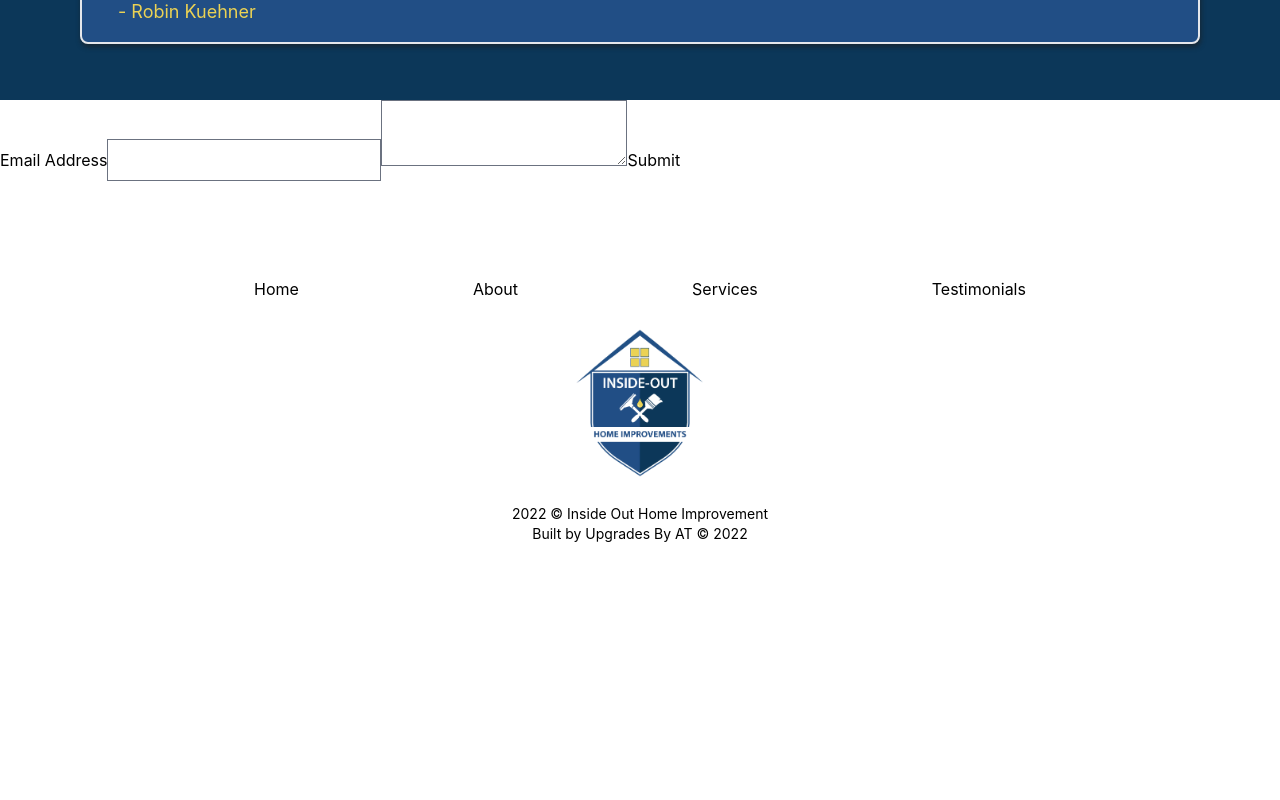
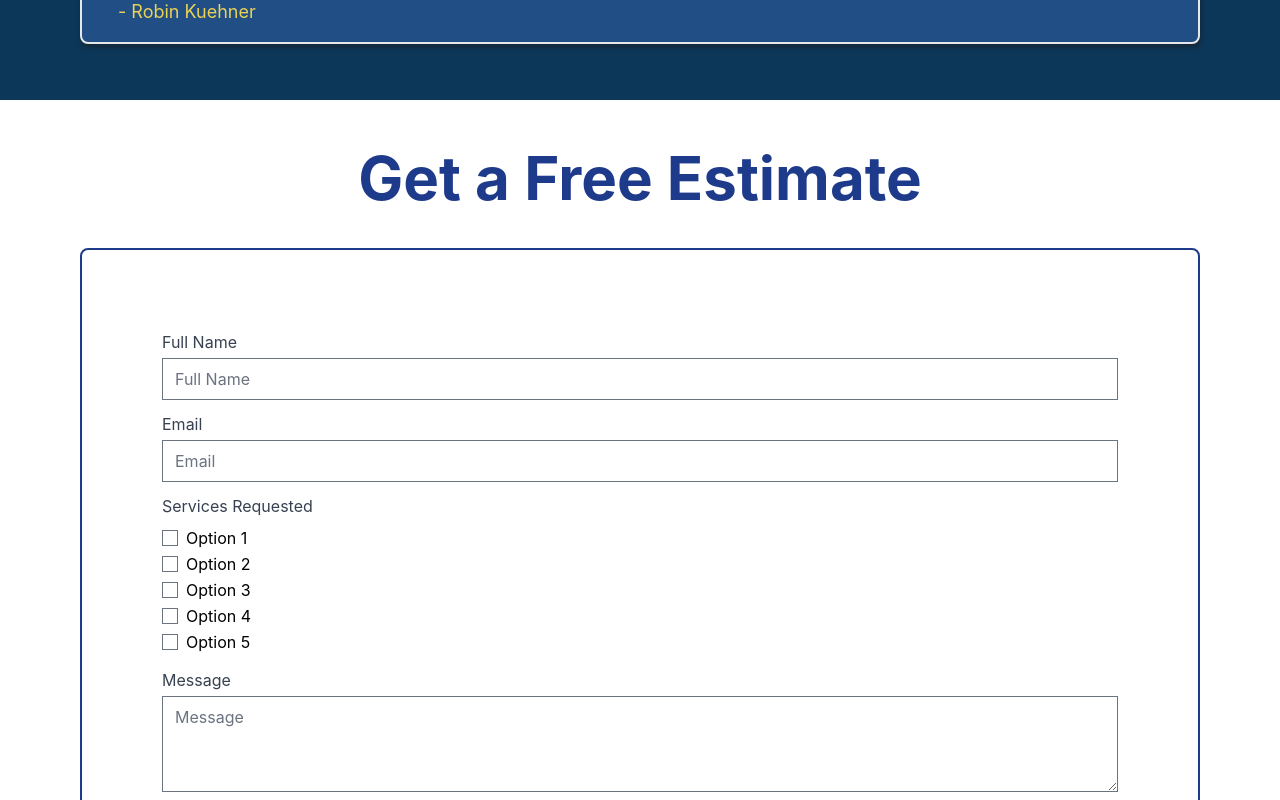
Before and after one commit to AaronTheDesigner/inside-out, a Next.js app: page / in a window 1280 px wide. Shown: the part 3340-4140 px from the top of the page. Before the commit the page ends 3896 px from the top, so only its background shows below. Built offline with nearby package versions, Linux system fonts and the light colour scheme.

Commit message:
form styling resumed

```diff
--- a/pages/components/Form.js
+++ b/pages/components/Form.js
@@ -9,85 +9,85 @@ const Form = () => {
         return <p>Thanks for your submission</p>
     }
 
-    return (
-        <form onSubmit={handleSubmit}>
-          <label htmlFor="email">Email Address</label>
-          <input id="email" type="email" name="email" />
-          <ValidationError prefix="Email" field="email" errors={state.errors} />
-          <textarea id="message" name="message" />
-          <ValidationError prefix="Message" field="message" errors={state.errors} />
-          <button type="submit" disabled={state.submitting}>
-            Submit
-          </button>
-          <ValidationError errors={state.errors} />
-        </form>
-      );
+    // return (
+    //     <form onSubmit={handleSubmit}>
+    //       <label htmlFor="email">Email Address</label>
+    //       <input id="email" type="email" name="email" />
+    //       <ValidationError prefix="Email" field="email" errors={state.errors} />
+    //       <textarea id="message" name="message" />
+    //       <ValidationError prefix="Message" field="message" errors={state.errors} />
+    //       <button type="submit" disabled={state.submitting}>
+    //         Submit
+    //       </button>
+    //       <ValidationError errors={state.errors} />
+    //     </form>
+    //   );
 
-//   return (
-//     <div id="form" className='p-2 sm:px-10 md:px-15 lg:px-20'>
-//         <h1 className="m-10 text-3xl text-center font-bold text-blue-900 md:text-4xl lg:text-6xl">
-//             Get a Free Estimate
-//         </h1>
-//         <div className="p-3 sm:p-10 md:p-15 lg:p-20 border-2 border-blue-900 rounded-lg">
-//             <form action="" className='flex flex-col gap-3' onSubmit={handleSubmit}>
-//                 <label htmlFor="" className="block">
-//                     <span className="text-gray-700">Full Name</span>
-//                     <input type="text" className="form-input mt-1 block w-full" placeholder='Full Name'/>
-//                 </label>
-//                 <label htmlFor="" className="block">
-//                     <span className="text-gray-700">Email</span>
-//                     <input type="email" className="form-input mt-1 block w-full" placeholder='Email'/>
-//                 </label>
-//                 <label htmlFor="" className="block">
-//                     <span className="text-gray-700">Services Requested</span>
-//                     <div className="mt-2">
-//                         <div>
-//                             <label htmlFor="" className="inline-flex items-center">
-//                                 <input type="checkbox" className="form-checkbox" />
-//                                 <span className="ml-2">Option 1</span>
-//                             </label>
-//                         </div>
-//                         <div>
-//                             <label htmlFor="" className="inline-flex items-center">
-//                                 <input type="checkbox" className="form-checkbox" />
-//                                 <span className="ml-2">Option 2</span>
-//                             </label>
-//                         </div>
-//                         <div>
-//                             <label htmlFor="" className="inline-flex items-center">
-//                                 <input type="checkbox" className="form-checkbox" />
-//                                 <span className="ml-2">Option 3</span>
-//                             </label>
-//                         </div>
-//                         <div>
-//                             <label htmlFor="" className="inline-flex items-center">
-//                                 <input type="checkbox" className="form-checkbox" />
-//                                 <span className="ml-2">Option 4</span>
-//                             </label>
-//                         </div>
-//                         <div>
-//                             <label htmlFor="" className="inline-flex items-center">
-//                                 <input type="checkbox" className="form-checkbox" />
-//                                 <span className="ml-2">Option 5</span>
-//                             </label>
-//                         </div>
-//                     </div>
-//                 </label>
-//                 <label htmlFor="" className="block">
-//                     <span className="text-gray-700">Message</span>
-//                     <textarea name="" id="" cols="" rows="3" className="form-textarea mt-1 block w-full h-24" placeholder='Message'></textarea>
-//                 </label>
+  return (
+    <div id="form" className='p-2 sm:px-10 md:px-15 lg:px-20'>
+        <h1 className="m-10 text-3xl text-center font-bold text-blue-900 md:text-4xl lg:text-6xl">
+            Get a Free Estimate
+        </h1>
+        <div className="p-3 sm:p-10 md:p-15 lg:p-20 border-2 border-blue-900 rounded-lg">
+            <form action="" className='flex flex-col gap-3' onSubmit={handleSubmit}>
+                <label htmlFor="" className="block">
+                    <span className="text-gray-700">Full Name</span>
+                    <input type="text" className="form-input mt-1 block w-full" placeholder='Full Name'/>
+                </label>
+                <label htmlFor="" className="block">
+                    <span className="text-gray-700">Email</span>
+                    <input type="email" className="form-input mt-1 block w-full" placeholder='Email'/>
+                </label>
+                <label htmlFor="" className="block">
+                    <span className="text-gray-700">Services Requested</span>
+                    <div className="mt-2">
+                        <div>
+                            <label htmlFor="" className="inline-flex items-center">
+                                <input type="checkbox" className="form-checkbox" />
+                                <span className="ml-2">Option 1</span>
+                            </label>
+                        </div>
+                        <div>
+                            <label htmlFor="" className="inline-flex items-center">
+                                <input type="checkbox" className="form-checkbox" />
+                                <span className="ml-2">Option 2</span>
+                            </label>
+                        </div>
+                        <div>
+                            <label htmlFor="" className="inline-flex items-center">
+                                <input type="checkbox" className="form-checkbox" />
+                                <span className="ml-2">Option 3</span>
+                            </label>
+                        </div>
+                        <div>
+                            <label htmlFor="" className="inline-flex items-center">
+                                <input type="checkbox" className="form-checkbox" />
+                                <span className="ml-2">Option 4</span>
+                            </label>
+                        </div>
+                        <div>
+                            <label htmlFor="" className="inline-flex items-center">
+                                <input type="checkbox" className="form-checkbox" />
+                                <span className="ml-2">Option 5</span>
+                            </label>
+                        </div>
+                    </div>
+                </label>
+                <label htmlFor="" className="block">
+                    <span className="text-gray-700">Message</span>
+                    <textarea name="" id="" cols="" rows="3" className="form-textarea mt-1 block w-full h-24" placeholder='Message'></textarea>
+                </label>
 
-//                 <div className='mt-6'>
-//                     <button>
-//                         Submit
-//                     </button>
-//                 </div>
+                <div className='mt-6'>
+                    <button>
+                        Submit
+                    </button>
+                </div>
 
-//             </form>
-//         </div>
-//     </div>
-//   )
+            </form>
+        </div>
+    </div>
+  )
  }
 
 export default Form
```
